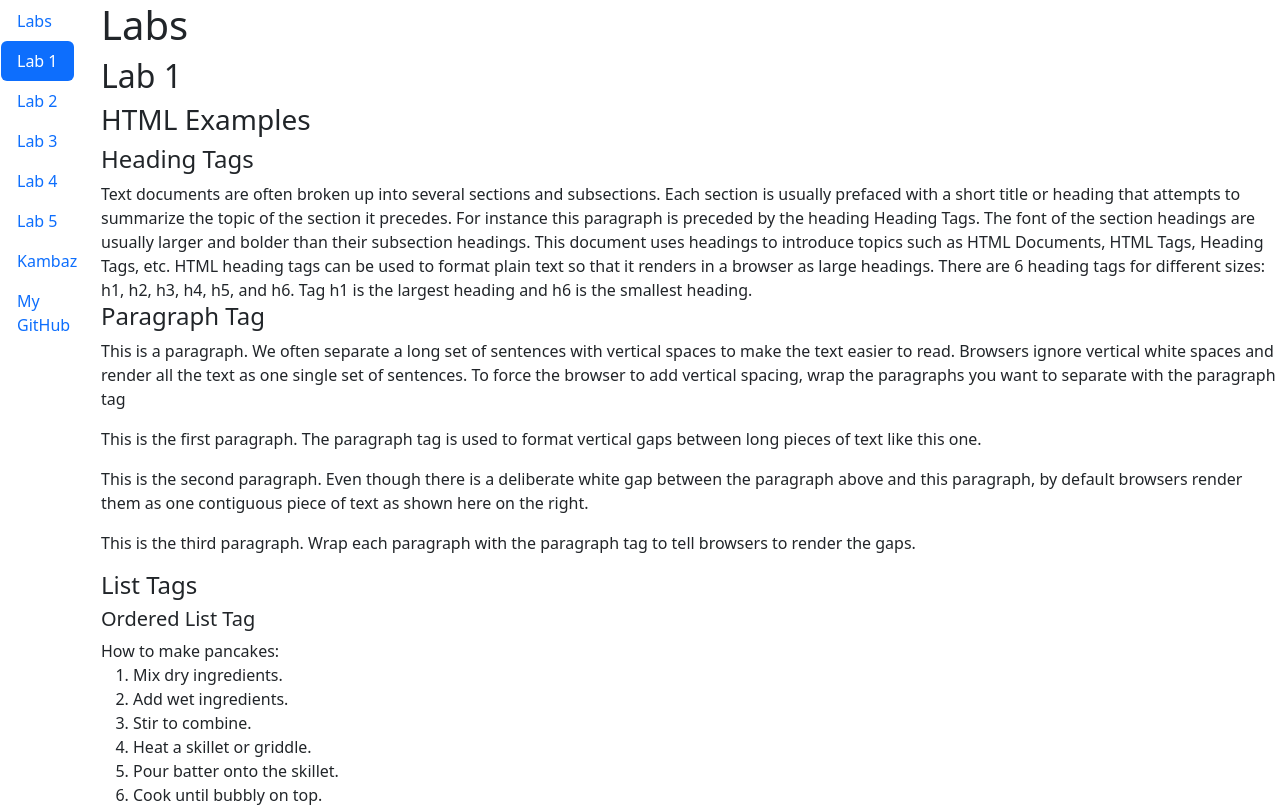
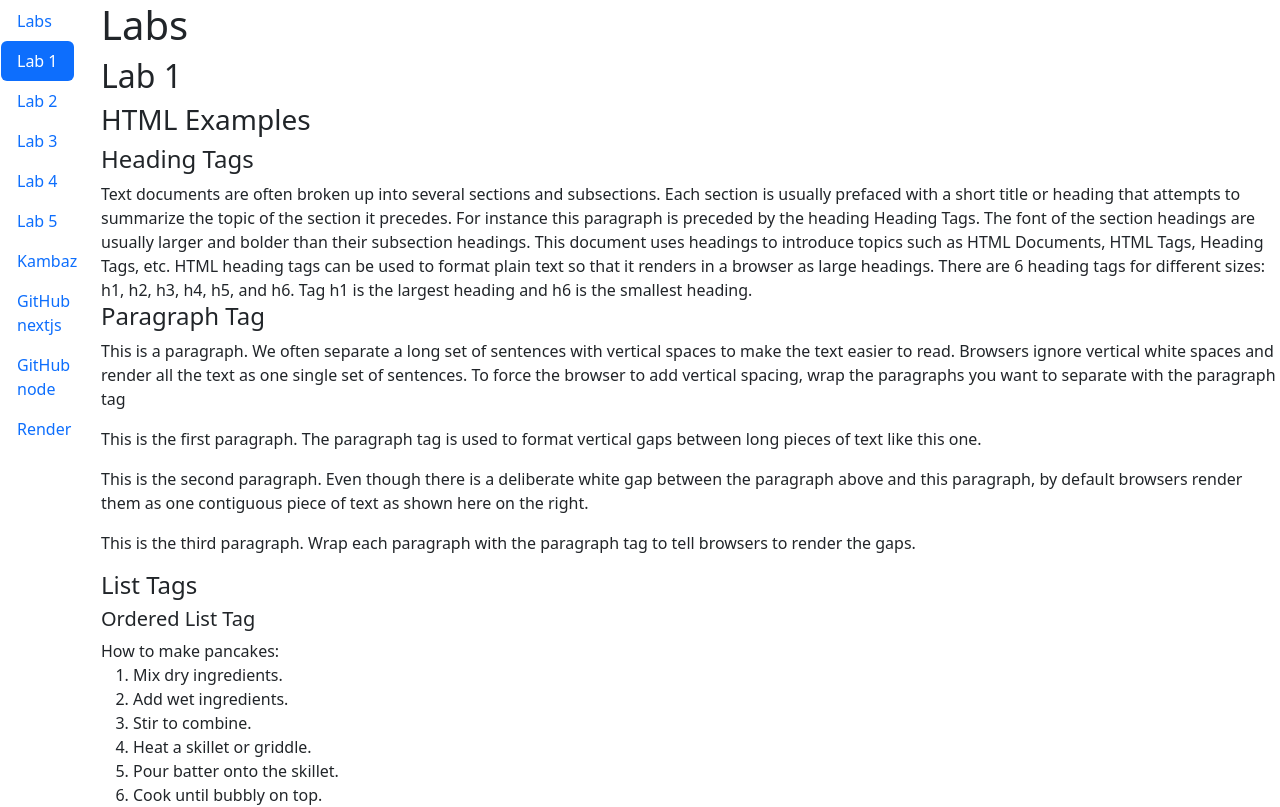
Before and after one commit to vitakh/kambaz-next-js, a Next.js app: page /Labs/Lab1 in a window 1280 px wide. Shown: the top 807 px of the page. Built offline with nearby package versions, Linux system fonts and the light colour scheme.

Commit message:
updated toc

```diff
--- a/app/Labs/TOC.tsx
+++ b/app/Labs/TOC.tsx
@@ -29,7 +29,17 @@ export default function TOC() {
       </Nav.Item>
       <Nav.Item>
         <Nav.Link href="https://github.com/vitakh/kambaz-next-js" target="_blank" rel="noopener noreferrer">
-          My GitHub
+          GitHub nextjs
+        </Nav.Link>
+      </Nav.Item>
+      <Nav.Item>
+        <Nav.Link href="https://github.com/vitakh/kambaz-node-server-app" target="_blank" rel="noopener noreferrer">
+          GitHub node
+        </Nav.Link>
+      </Nav.Item>
+      <Nav.Item>
+        <Nav.Link href="https://kambaz-node-server-app-zcbp.onrender.com" target="_blank" rel="noopener noreferrer">
+          Render
         </Nav.Link>
       </Nav.Item>
     </Nav>
```
